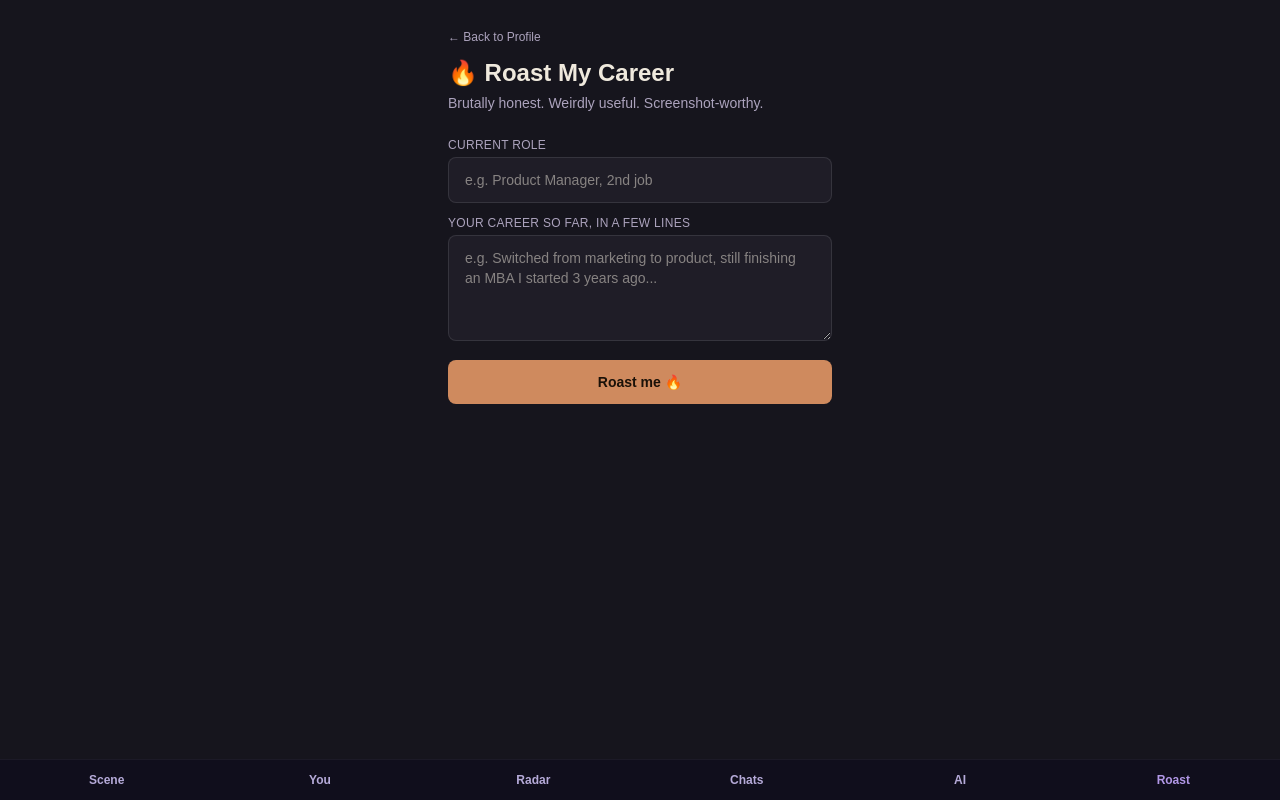
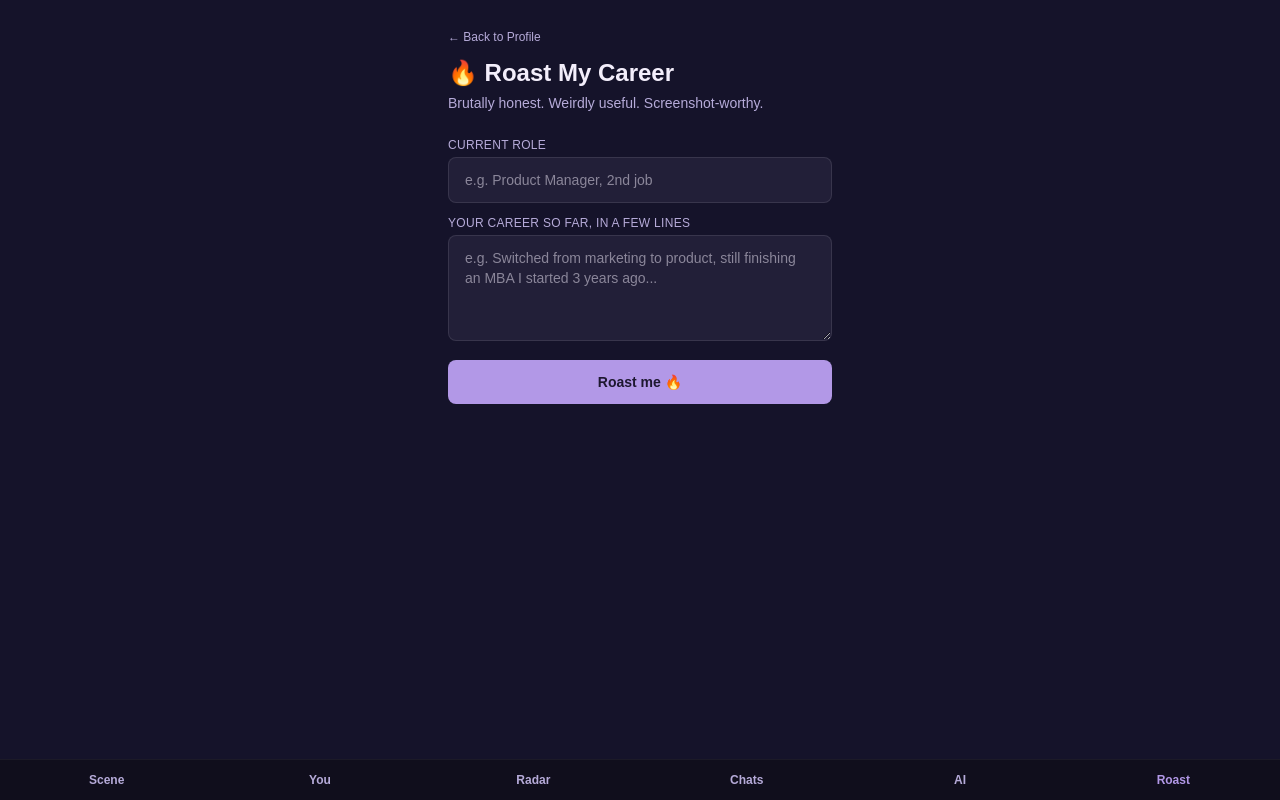
Before and after one commit to Nainajha09/Aaj-Kya-Scene-Hai, a Next.js app: page /roast in a window 1280 px wide. Built offline with nearby package versions, Linux system fonts and the light colour scheme; no server answers.

Commit message:
updating roast page to match color palette

```diff
--- a/src/app/roast/page.tsx
+++ b/src/app/roast/page.tsx
@@ -35,30 +35,30 @@ export default function RoastPage() {
   }
 
   return (
-    <main className="min-h-screen bg-[#16151d] text-[#efe9dd] p-6 pb-20">
+    <main className="min-h-screen bg-[#15132a] text-[#f3eefb] p-6 pb-20">
       <div className="max-w-sm mx-auto">
-        <a href="/profile" className="text-xs text-[#aca3bd] mb-3 inline-block">
+        <a href="/profile" className="text-xs text-[#b6abd9] mb-3 inline-block">
           ← Back to Profile
         </a>
         <h1 className="text-2xl font-bold mb-1">🔥 Roast My Career</h1>
-        <p className="text-sm text-[#aca3bd] mb-6">
+        <p className="text-sm text-[#b6abd9] mb-6">
           Brutally honest. Weirdly useful. Screenshot-worthy.
         </p>
 
         <form onSubmit={roast} className="space-y-3 mb-6">
           <div>
-            <label className="block text-xs uppercase tracking-wide text-[#aca3bd] mb-1">
+            <label className="block text-xs uppercase tracking-wide text-[#b6abd9] mb-1">
               Current role
             </label>
             <input
               value={role}
               onChange={(e) => setRole(e.target.value)}
               placeholder="e.g. Product Manager, 2nd job"
-              className="w-full rounded-lg bg-[#1f1d27] border border-white/10 px-4 py-3 text-sm outline-none focus:border-[#cf8a5e]"
+              className="w-full rounded-lg bg-[#221f38] border border-white/10 px-4 py-3 text-sm outline-none focus:border-[#b298e7]"
             />
           </div>
           <div>
-            <label className="block text-xs uppercase tracking-wide text-[#aca3bd] mb-1">
+            <label className="block text-xs uppercase tracking-wide text-[#b6abd9] mb-1">
               Your career so far, in a few lines
             </label>
             <textarea
@@ -66,21 +66,21 @@ export default function RoastPage() {
               onChange={(e) => setBio(e.target.value)}
               rows={4}
               placeholder="e.g. Switched from marketing to product, still finishing an MBA I started 3 years ago..."
-              className="w-full rounded-lg bg-[#1f1d27] border border-white/10 px-4 py-3 text-sm outline-none focus:border-[#cf8a5e] resize-y"
+              className="w-full rounded-lg bg-[#221f38] border border-white/10 px-4 py-3 text-sm outline-none focus:border-[#b298e7] resize-y"
             />
           </div>
           <button
             disabled={loading}
-            className="w-full rounded-lg bg-[#cf8a5e] text-[#1a1108] font-semibold py-3 text-sm disabled:opacity-60"
+            className="w-full rounded-lg bg-[#b298e7] text-[#1e1830] font-semibold py-3 text-sm disabled:opacity-60"
           >
             {loading ? "Roasting..." : "Roast me 🔥"}
           </button>
         </form>
 
-        {error && <p className="text-sm text-[#c97b93] mb-4">{error}</p>}
+        {error && <p className="text-sm text-[#ef7fa8] mb-4">{error}</p>}
 
         {result && (
-          <div className="rounded-2xl bg-[#1f1d27] border border-[#cf8a5e]/30 p-4">
+          <div className="rounded-2xl bg-[#221f38] border border-[#b298e7]/30 p-4">
             <pre className="whitespace-pre-wrap font-sans text-sm leading-relaxed">
               {result}
             </pre>
```
